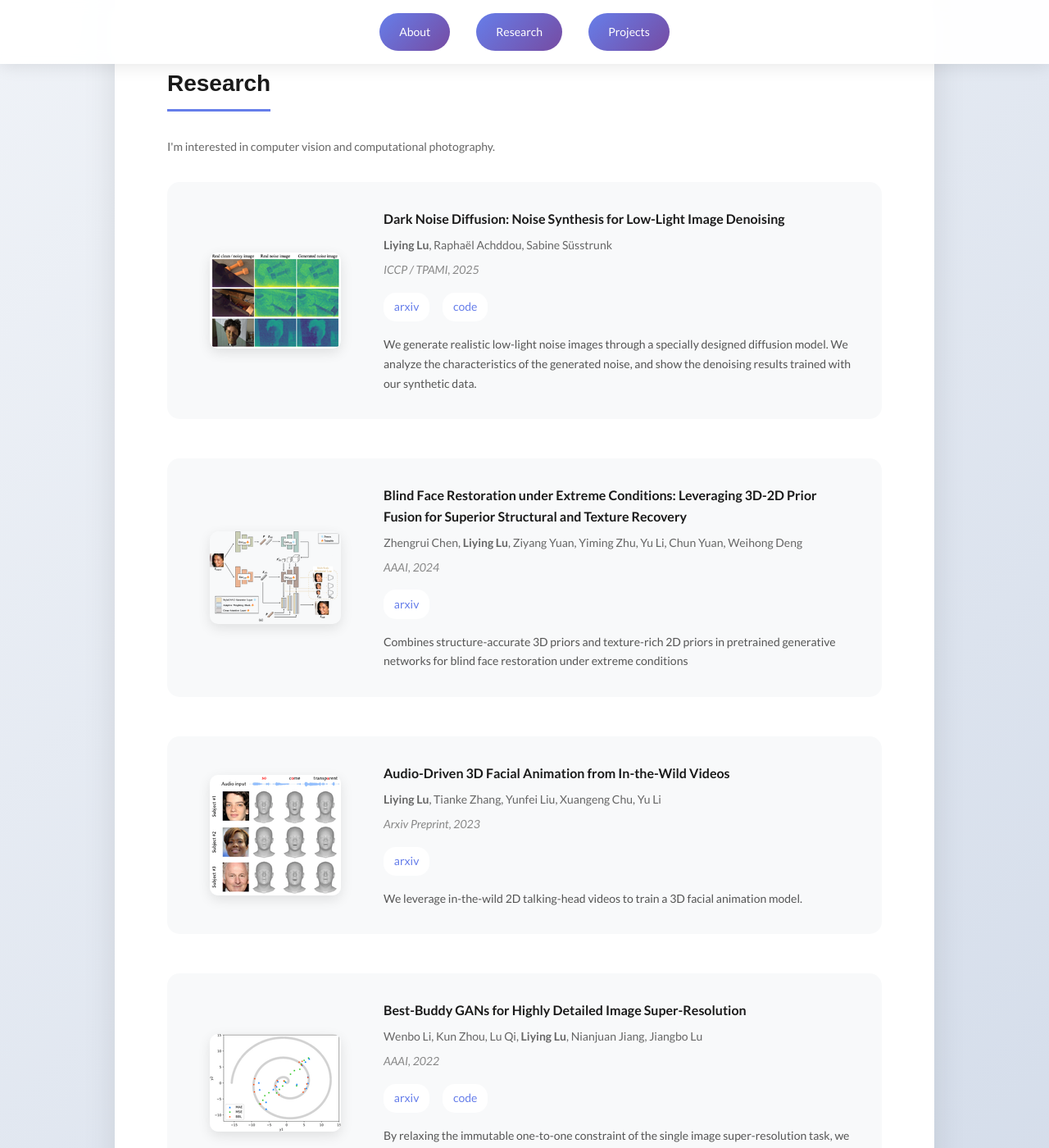
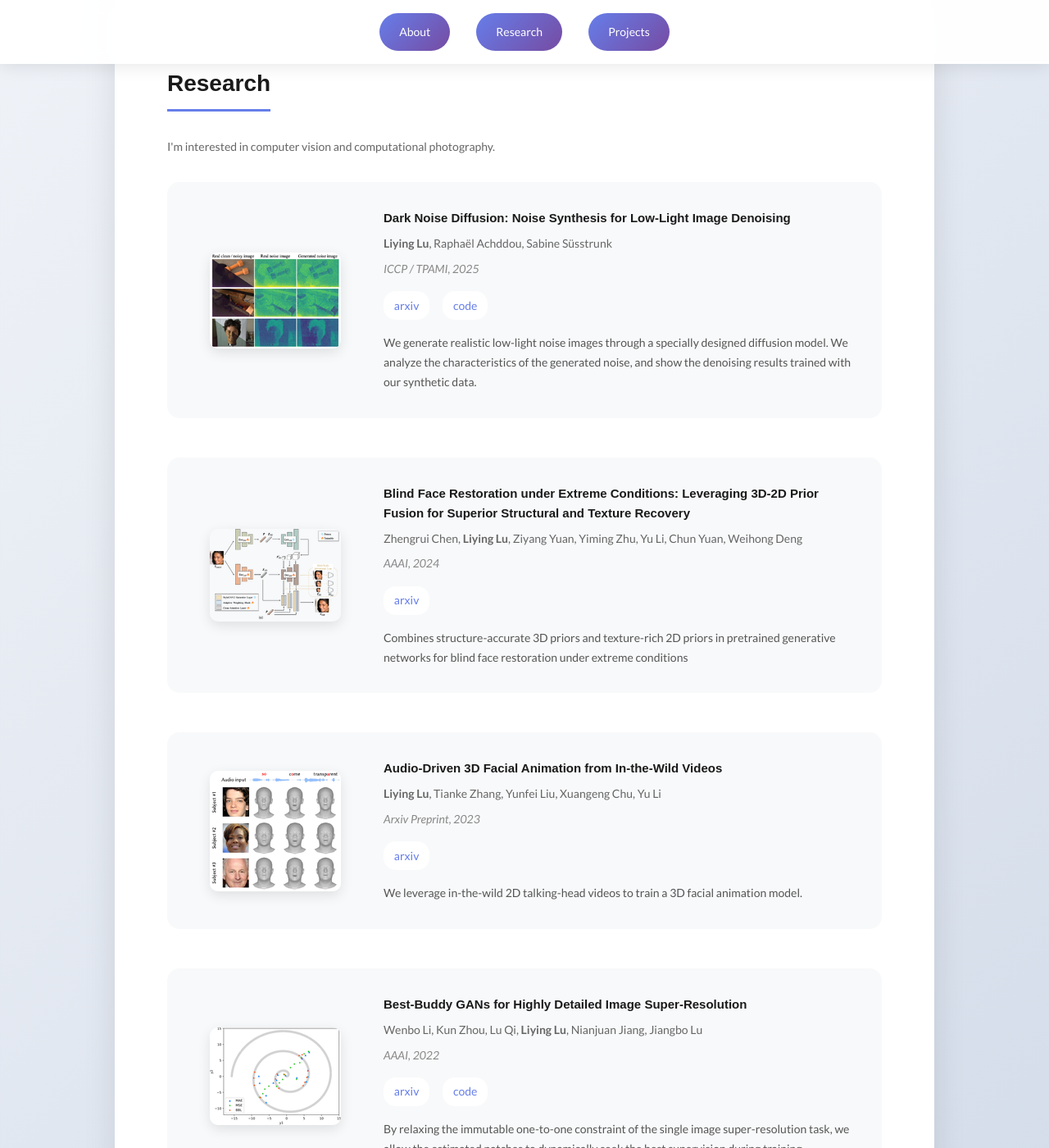
Before and after one commit to SkyeLu/SkyeLu.github.io, a Jekyll site: the page built from _posts/2025-03-14-noisediff.markdown, in a window 1280 px wide and 1400 px high, scrolled down 591 px. Shown: the whole window at 82% size. Built offline with Jekyll 4.4.1, drawn with Linux system fonts in a browser that asks for light colours; some web fonts are replaced.

Commit message:
Update liying.html

```diff
--- a/_layouts/liying.html
+++ b/_layouts/liying.html
@@ -229,8 +229,8 @@
     }
 
     .project-content h3 {
-      /* font-family: 'Libertinus Sans', 'Linux Biolinum', sans-serif; */
-      font-size: 16px;
+      font-family: 'Libertinus Sans', 'Linux Biolinum', sans-serif;
+      font-size: 15px;
       font-weight: 700;
       color: #1a1a1a;
       margin-bottom: 0.5rem;
```
